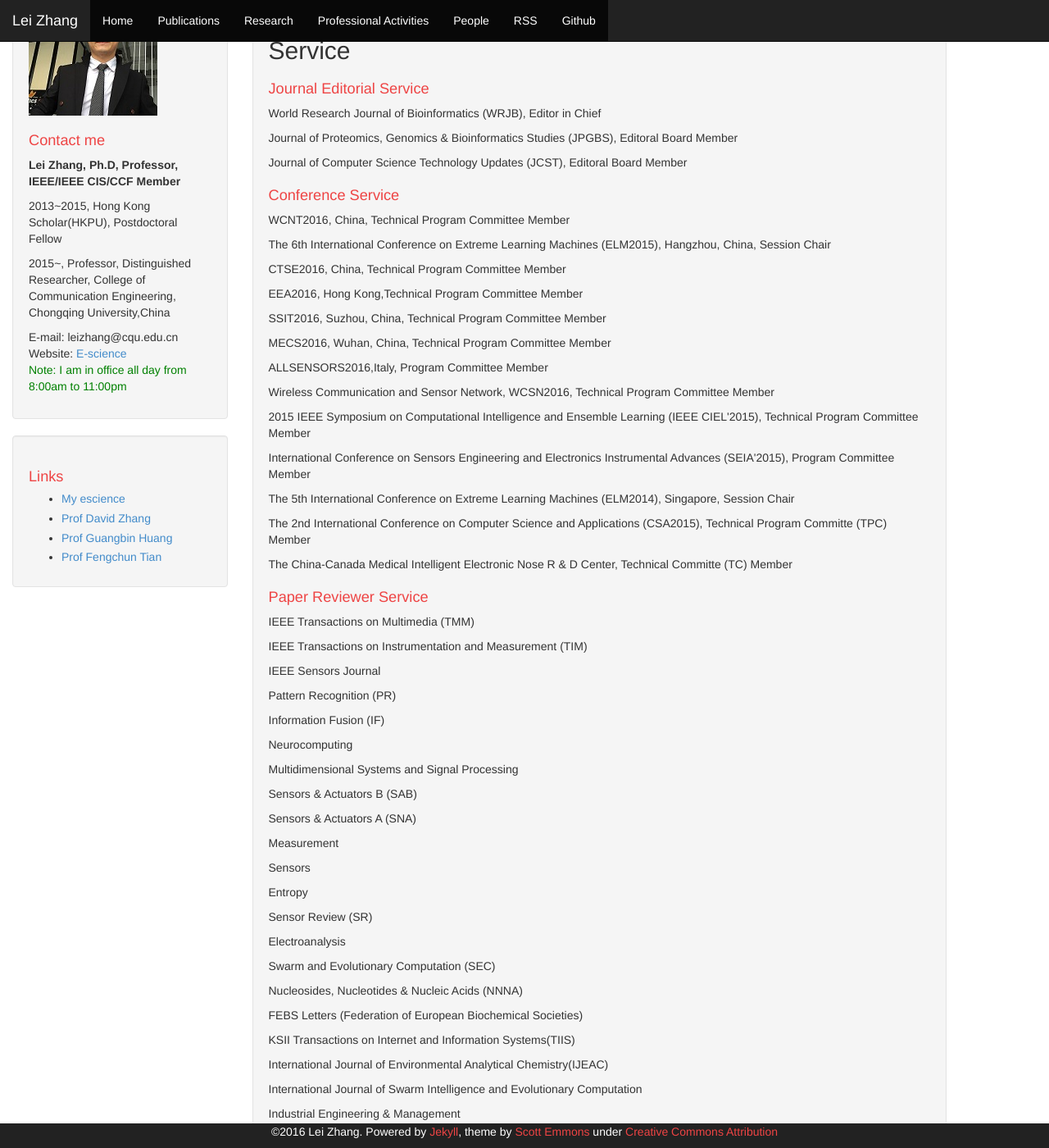
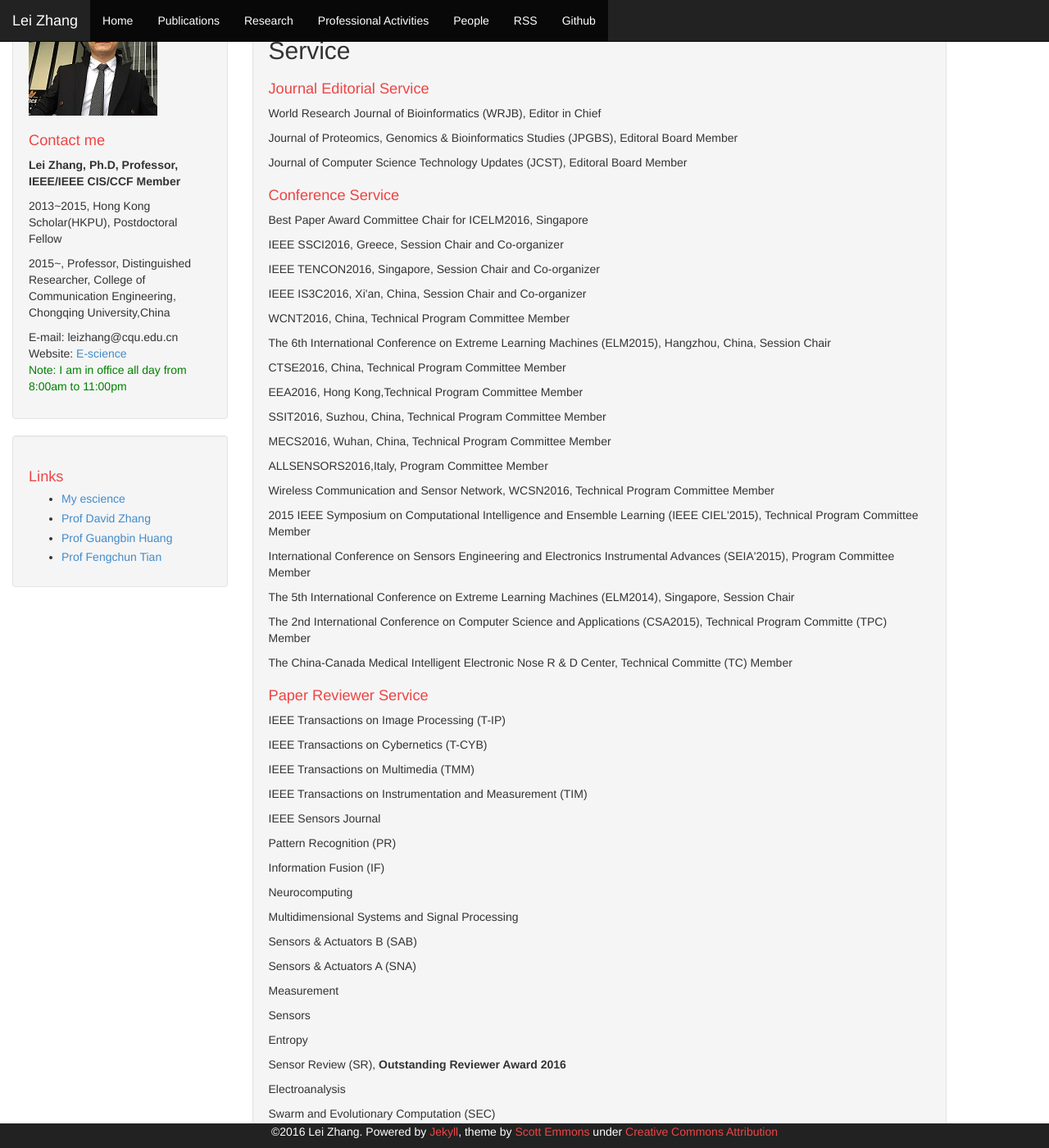
Before and after one commit to DrLeiZhang/website, a Jekyll site: the page built from professional activities.html, in a window 1280 px wide and 1400 px high, scrolled down 226 px. Shown: the whole window at 82% size. Built offline with Jekyll 4.4.1, drawn with Linux system fonts in a browser that asks for light colours; Markdown is read by kramdown in place of the engine named in the settings; some of the changed text lies outside the part shown.

Commit message:
Update
Signed-off-by: leizhang@cqu.edu.cn <leizhang@cqu.edu.cn>

```diff
--- a/index.html
+++ b/index.html
@@ -36,6 +36,10 @@ layout: default
 
 <p><B style="color:red;">[Call for papers]</B> I have organized a <a href="http://site.tencon2016.focalevents.sg/special.html">Special Session </a>(SS-8, Chair: Dr. Lei Zhang) on "Computer Vision and Machine Learning" in <B>IEEE TENCON2016</B>, Nov 22-25, Singapore. Welcome to <a href="http://site.tencon2016.focalevents.sg/index.html#cfp">submit</a> your new research papers. <B>Paper Submission Deadline</B>: 30 May 2016; Notice of Acceptance: 1 Aug 2016; Final Manuscripts Submission: 10 September 2016.</p>
 
+<p><B style="color:red;">[07/07/2016]</B> I will serve as the <B>Best Paper Award Committee Chair </B> in International Conference on ELM 2016, Singapore.</p>
+
+<p><B style="color:red;">[24/06/2016]</B> Our paper "<B>Lei Zhang</B> and David Zhang, Robust Visual Knowledge Transfer via Extreme Learning Machine based Domain Adaptation," is conditionally accepted by <I><B>IEEE Transactions on Image Processing</B></I>, 2016.[paper and code are coming soon]</p>
+
 <p><B style="color:red;">[05/05/2016]</B> Our paper "Fengchun Tian, Zhifang Liang, <B>Lei Zhang</B>, A novel pattern mismatch based interference elimination technique in E-nose," is published in <I><B>Sensors and Actuators B: Chemical</B></I>, vol. 234, pp. 703-712, 2016. <a href="resources/PMIE.pdf">[paper],<a href="resources/PMIE_data_code.rar">[code]</a> <B style="color:red;">[code is available]</B> </p>
 
 <p><B style="color:red;">[26/04/2016]</B> I have been awarded as the <B>Outstanding Reviewer</B> for Sensor Review (2016 award for excellence in the Emerald Literati Network), two reviewers are chosen per year.</p>
--- a/professional activities.html
+++ b/professional activities.html
@@ -16,6 +16,10 @@ layout: default
 <p>Journal of Computer Science Technology Updates (JCST), Editoral Board Member</p>
 
 <h1> Conference Service</h1>
+<p>Best Paper Award Committee Chair for ICELM2016, Singapore </p>
+<p>IEEE SSCI2016, Greece, Session Chair and Co-organizer </p>
+<p>IEEE TENCON2016, Singapore, Session Chair and Co-organizer </p>
+<p>IEEE IS3C2016, Xi'an, China, Session Chair and Co-organizer </p>
 <p>WCNT2016, China, Technical Program Committee Member</p>
 <p>The 6th International Conference on Extreme Learning Machines (ELM2015), Hangzhou, China, Session Chair</p>
 <p>CTSE2016, China, Technical Program Committee Member</p>
@@ -31,6 +35,8 @@ layout: default
 <p>The China-Canada Medical Intelligent Electronic Nose R & D Center, Technical Committe (TC) Member</p>
 
 <h1>Paper Reviewer Service </h1>
+<p>IEEE Transactions on Image Processing (T-IP)</p>
+<p>IEEE Transactions on Cybernetics (T-CYB)</p>
 <p>IEEE Transactions on Multimedia (TMM)</p>
 <p>IEEE Transactions on Instrumentation and Measurement (TIM)</p>
 <p>IEEE Sensors Journal</p>
@@ -43,10 +49,11 @@ layout: default
 <p>Measurement</p>
 <p>Sensors</p>
 <p>Entropy</p>
-<p>Sensor Review (SR)</p>
+<p>Sensor Review (SR), <B>Outstanding Reviewer Award 2016</B></p>
 <p>Electroanalysis</p>
 <p>Swarm and Evolutionary Computation (SEC)</p>
 <p>Nucleosides, Nucleotides & Nucleic Acids (NNNA)</p>
+<p>Computers and Electrical Engineering</p>
 <p>FEBS Letters (Federation of European Biochemical Societies)</p>
 <p>KSII Transactions on Internet and Information Systems(TIIS)</p>
 <p>International Journal of Environmental Analytical Chemistry(IJEAC)</p>
```
Also changed, not shown: people.html (+4 -3 lines).
